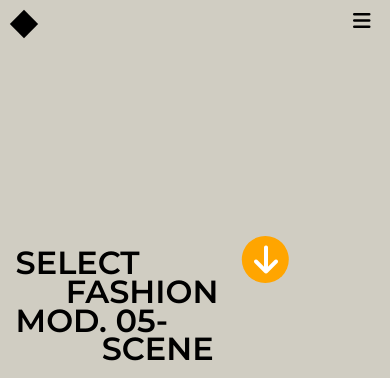
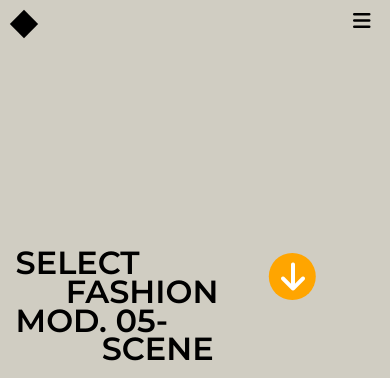
Before and after one commit to pg179-mayank-innoway/FASHION_SITE, a plain HTML site: page index.html in a window 390 px wide. Shown: the top 378 px of the page. Drawn offline with Linux system fonts and the light colour scheme; grey boxes are pictures that could not be loaded; a web font is replaced by a local one.

Commit message:
fixed a lil issue

```diff
--- a/style.css
+++ b/style.css
@@ -166,8 +166,8 @@ video {
         transform :rotate(90deg);
         background-color: orange;
         z-index :2;
-        top :28%;
-        left :62%;
+        top :30%;
+        left :69%;
         display : flex;
         align-items: center;
         justify-content: center;
```
